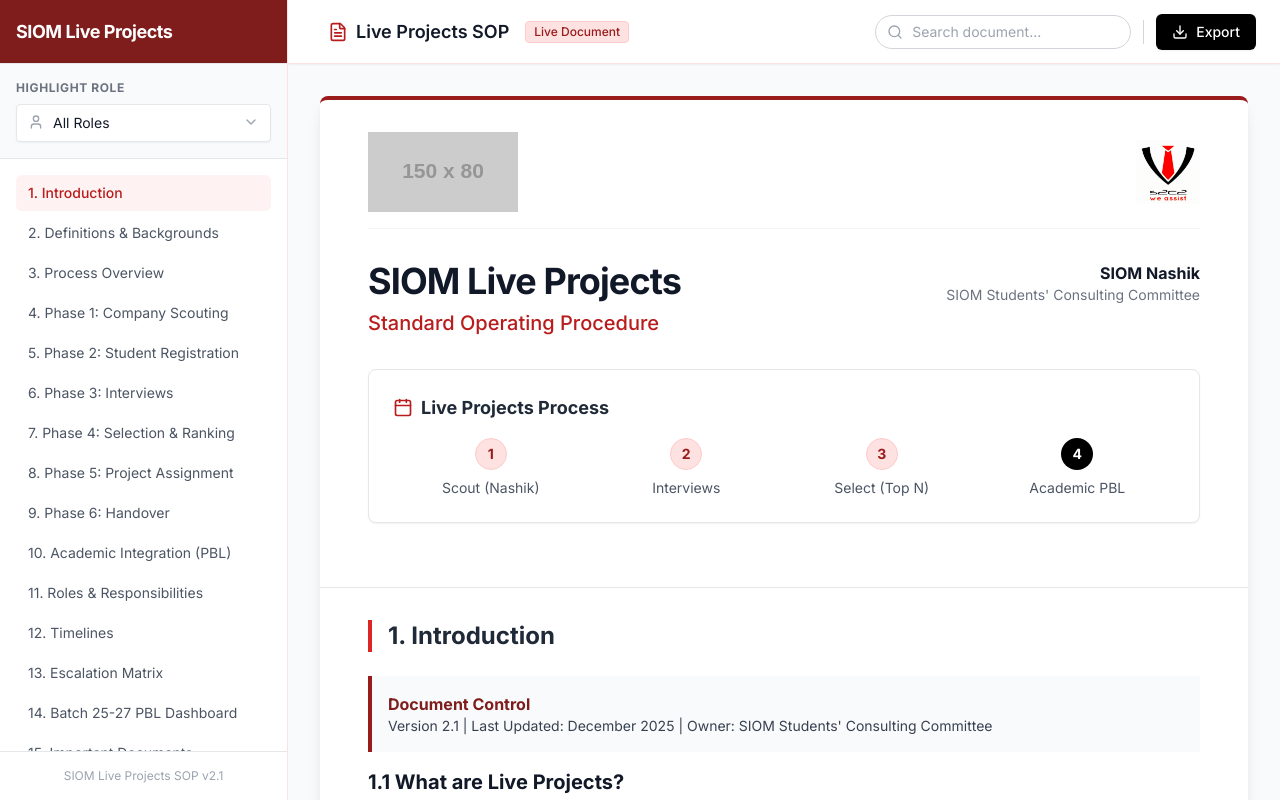
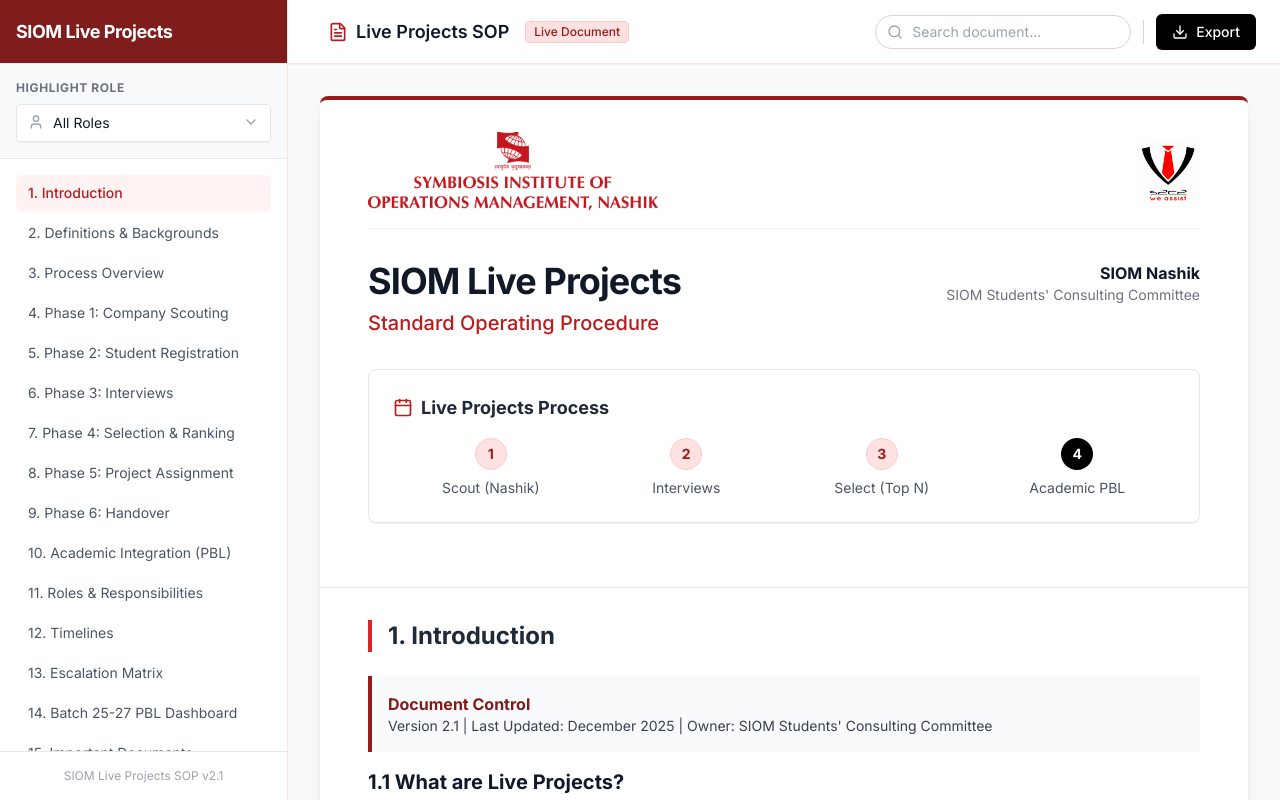
Before and after one commit to samriddha-basu-cloud/Live-Projects-S2C2, a plain HTML site: page index.html in a window 1280 px wide. Drawn offline with nearby package versions, Linux system fonts and the light colour scheme; placeholder pictures from the web are drawn by us.

Commit message:
Update index.html

```diff
--- a/index.html
+++ b/index.html
@@ -167,7 +167,7 @@
                 <div class="px-8 md:px-12 py-8 border-b border-gray-200">
                     <!-- Logos Row -->
                     <div class="flex justify-between items-center mb-8 pb-4 border-b border-gray-100">
-                        <img src="1.jpg" alt="SIOM Logo" class="logo-img h-16 md:h-20" onerror="this.src='https://via.placeholder.com/150x80?text=SIOM+Logo'">
+                        <img src="1.png" alt="SIOM Logo" class="logo-img h-16 md:h-20" onerror="this.src='https://via.placeholder.com/150x80?text=SIOM+Logo'">
                         <img src="S2C2 Logo.png" alt="S2C2 Logo" class="logo-img h-14 md:h-16" onerror="this.src='https://via.placeholder.com/100x80?text=S2C2+Logo'">
                     </div>
 
```
